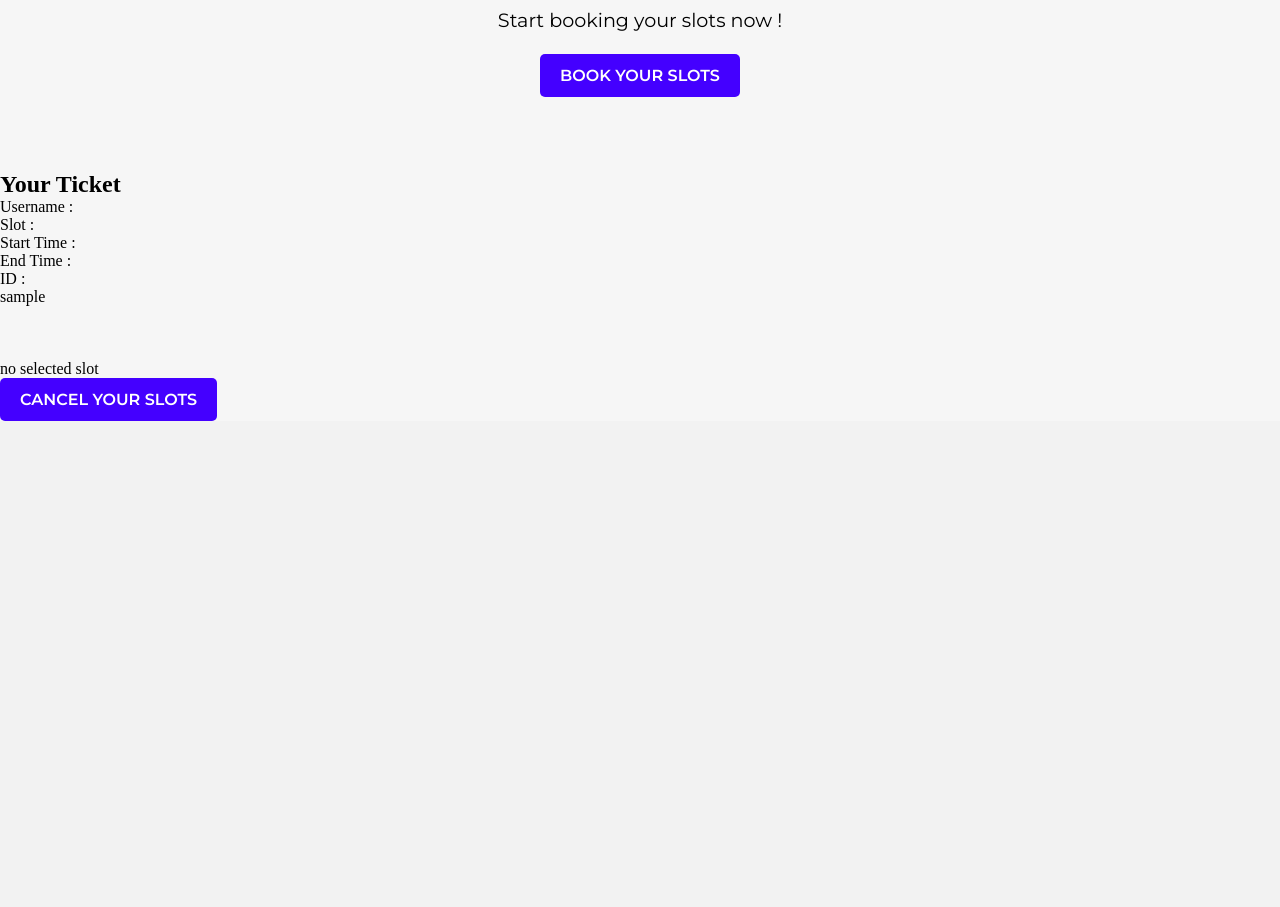
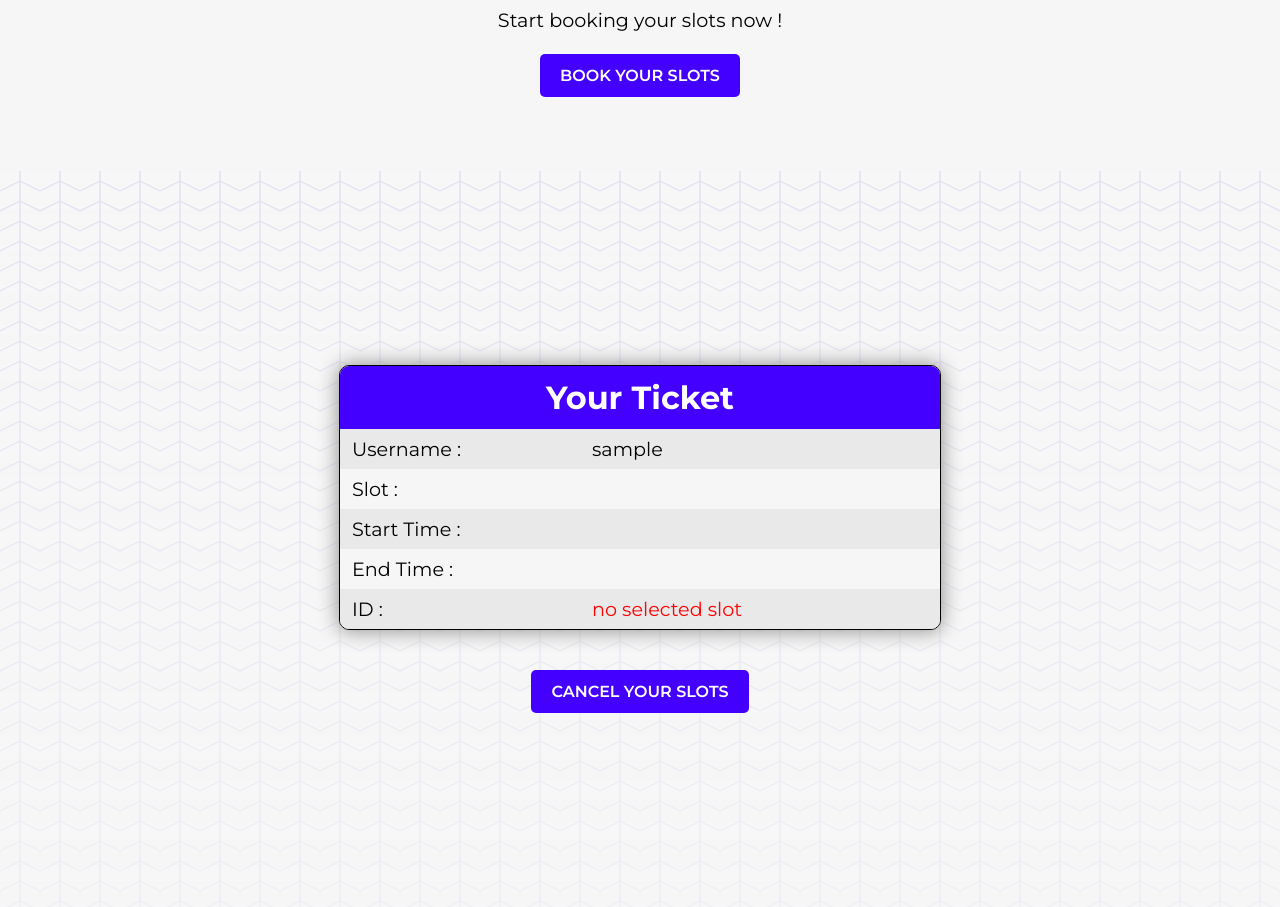
Before and after one commit to Agnav/mini-project, a Flask app: page / in a window 1280 px wide. Shown: the part 646-1553 px from the top of the page. Before the commit the page ends 1067 px from the top, so only its background shows below. Run offline with Flask 3, Linux system fonts and the light colour scheme; the visitor is signed in with stand-in values (Sample User, id 1); data that the repository does not hold is empty; some libraries are stand-ins or nearby versions.

Commit message:
Update index.css
final design

```diff
--- a/static/css/index.css
+++ b/static/css/index.css
@@ -616,3 +616,188 @@
   width: 100%;
   height: 100%;
 }
+
+.container_ticket {
+  height: 92vh;
+  display: flex;
+  flex-direction: column;
+  align-items: center;
+  justify-content: center;
+  gap: 40px;
+  /* scroll-snap-align: start; */
+}
+
+.hero_ticket {
+  display: flex;
+  align-items: center;
+  justify-content: center;
+  border: #000000 solid 1px;
+}
+
+.ticket {
+  min-width: 600px;
+  display: flex;
+  flex-direction: column;
+  align-items: center;
+  justify-content: center;
+}
+.ticket_header {
+  width: 100%;
+  background-color: var(--accent);
+}
+
+.ticket_header h2 {
+  text-align: center;
+  font-family: "Montserrat", sans-serif;
+  font-optical-sizing: auto;
+  font-weight: 700;
+  font-size: 2rem;
+  padding: 12px 0px;
+  color: var(--light);
+}
+.ticket_body {
+  width: 100%;
+  display: flex;
+}
+
+.ticket_body_left {
+  width: 100%;
+  text-align: left;
+  flex: 2;
+}
+
+.ticket_body_left div:nth-child(odd) {
+  background-color: var(--primary-light);
+}
+.ticket_body_right {
+  width: 100%;
+  text-align: left;
+  flex: 3;
+}
+.ticket_body_right div:nth-child(odd) {
+  background-color: var(--primary-light);
+}
+
+.details {
+  display: flex;
+  justify-content: stretch;
+  width: 100%;
+  text-align: start;
+  font-family: "Montserrat", sans-serif;
+  font-optical-sizing: auto;
+  font-weight: 400;
+  font-size: 2rem;
+  padding: 8px 12px;
+}
+
+.details_error {
+  color: #ff0000;
+  text-align: start;
+  font-family: "Montserrat", sans-serif;
+  font-optical-sizing: auto;
+  font-weight: 400;
+  font-size: 2rem;
+  padding: 8px 12px;
+}
+
+.container_ticket {
+  position: relative;
+  height: 92vh;
+  display: flex;
+  flex-direction: column;
+  align-items: center;
+  justify-content: center;
+  gap: 40px;
+  /* scroll-snap-align: start; */
+}
+
+.container_ticket::before {
+  content: "";
+  background-image: url("/static/admin_pattern.svg");
+  position: absolute;
+  top: 0px;
+  right: 0px;
+  bottom: 0px;
+  left: 0px;
+  opacity: 10%;
+  z-index: -1;
+  mask-image: linear-gradient, (rgb(27, 22, 22), rgba(27, 22, 22, 0.372));
+  -webkit-mask-image: linear-gradient(rgb(27, 22, 22), rgba(27, 22, 22, 0.371));
+}
+
+.hero_ticket {
+  display: flex;
+  align-items: center;
+  justify-content: center;
+  /* border: var(--accent) solid 1px; */
+  background-color: var(--primary);
+  border-radius: 10px;
+  overflow: hidden;
+  box-shadow: 0px 0px 20px 1px #919191;
+}
+
+.ticket {
+  min-width: 600px;
+  display: flex;
+  flex-direction: column;
+  align-items: center;
+  justify-content: center;
+}
+.ticket_header {
+  width: 100%;
+  background-color: var(--accent);
+}
+
+.ticket_header h2 {
+  text-align: center;
+  font-family: "Montserrat", sans-serif;
+  font-optical-sizing: auto;
+  font-weight: 700;
+  font-size: 2rem;
+  padding: 12px 0px;
+  color: var(--light);
+}
+.ticket_body {
+  width: 100%;
+  display: flex;
+}
+
+.ticket_body_left {
+  width: 100%;
+  text-align: left;
+  flex: 2;
+}
+
+.ticket_body_left div:nth-child(odd) {
+  background-color: #e9e9e9;
+}
+.ticket_body_right {
+  width: 100%;
+  text-align: left;
+  flex: 3;
+}
+.ticket_body_right div:nth-child(odd) {
+  background-color: #e9e9e9;
+}
+
+.details {
+  display: flex;
+  justify-content: stretch;
+  width: 100%;
+  text-align: start;
+  font-family: "Montserrat", sans-serif;
+  font-optical-sizing: auto;
+  font-weight: 400;
+  font-size: 1.2rem;
+  padding: 8px 12px;
+}
+
+.details_error {
+  color: #ff0000;
+  text-align: start;
+  font-family: "Montserrat", sans-serif;
+  font-optical-sizing: auto;
+  font-weight: 400;
+  font-size: 1.2rem;
+  padding: 8px 12px;
+}
```
